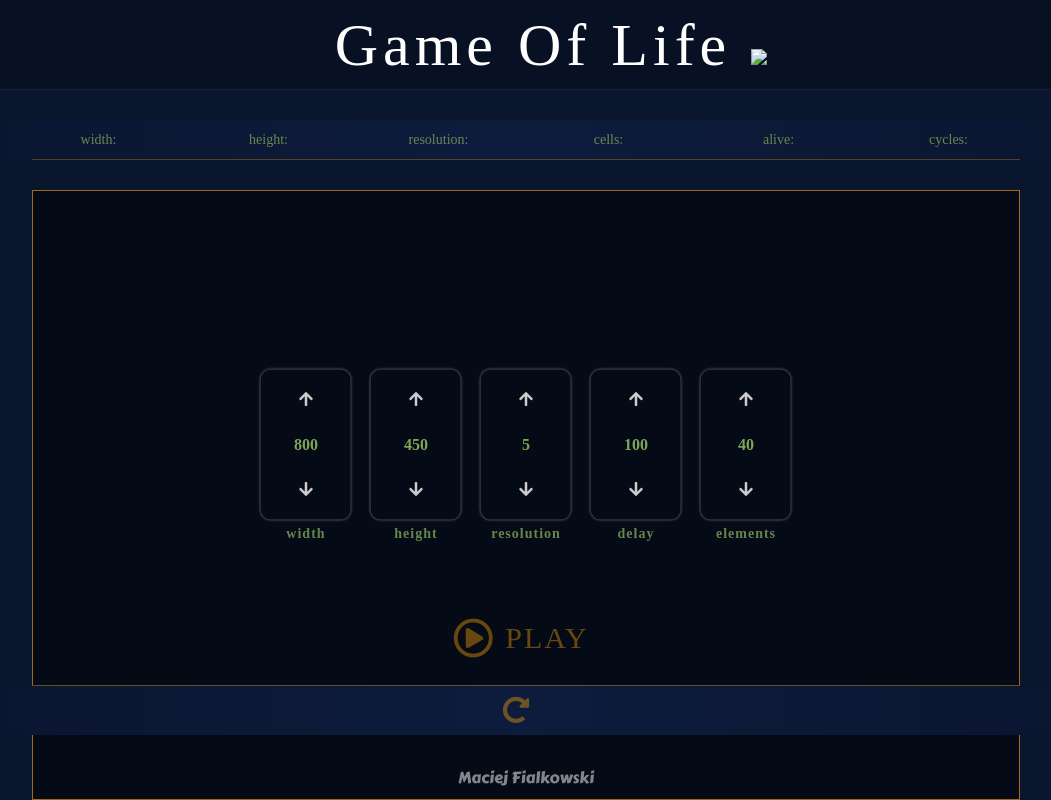
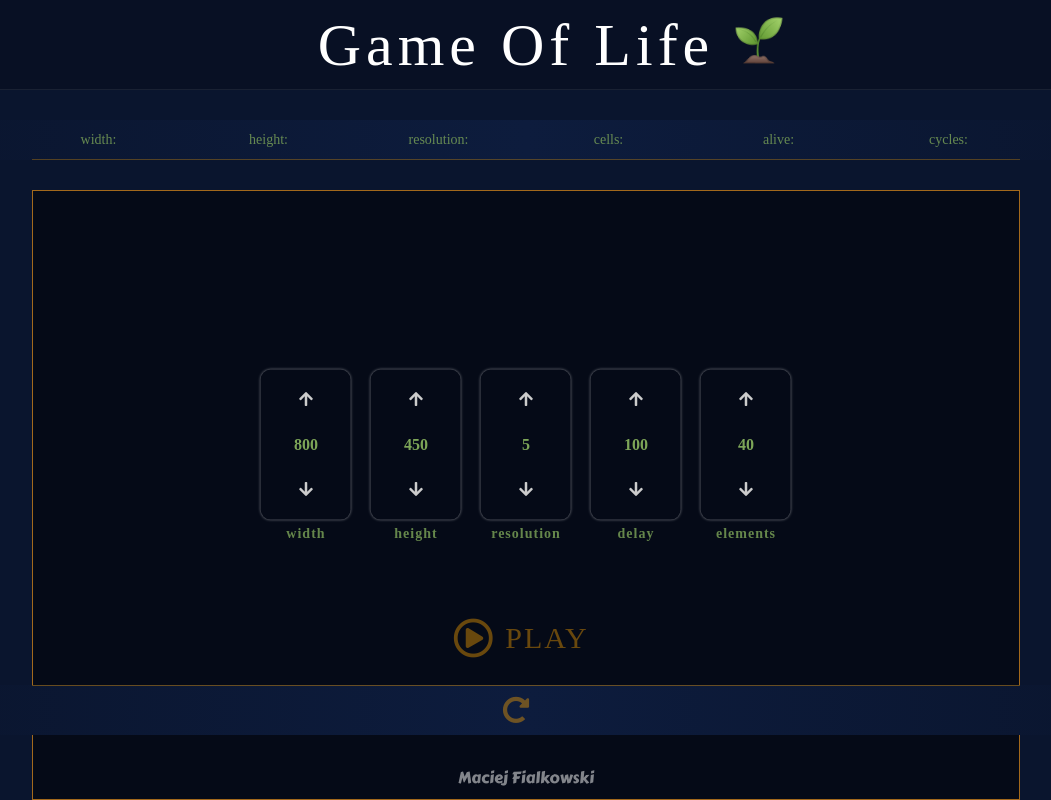
Before and after one commit to Maciejf85/Game_Of_Life, a website: page index.html in a window 1280 px wide. Shown: the whole page, without its empty margins (114-1165 px from the left). Drawn offline with Linux system fonts and the light colour scheme; the site is published under a folder, as on GitHub Pages, so addresses that start at the root find nothing; a web font is replaced by a local one.

Commit message:
ReadyGame

```diff
--- a/index.html
+++ b/index.html
@@ -19,7 +19,7 @@
      <div class="wrapper">
           <nav class="nav">
                <div class="nav__title">Game Of Life
-                    <img src="/src/img/leafts.png">
+                    <img src="./src/img/leafts.png">
                </div>
           </nav>
           <div class="info">
```
Also changed, not shown: src/img/png.png (deleted), 1 other file.
